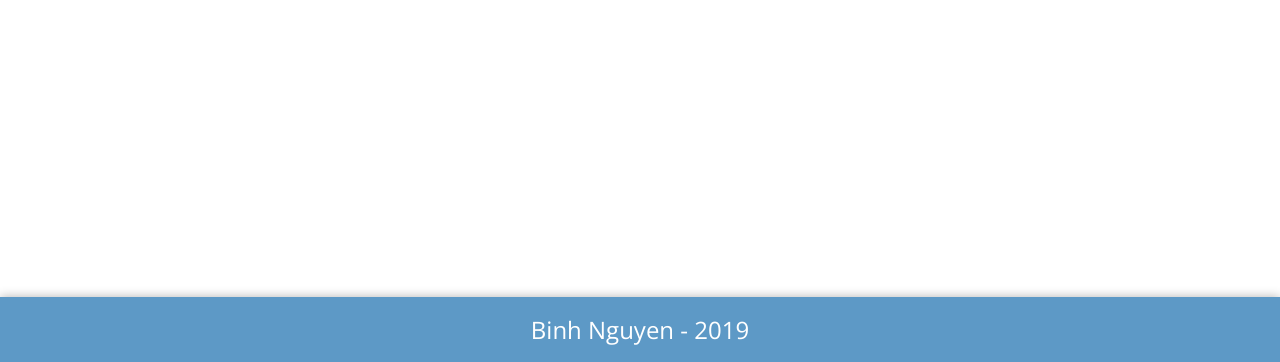
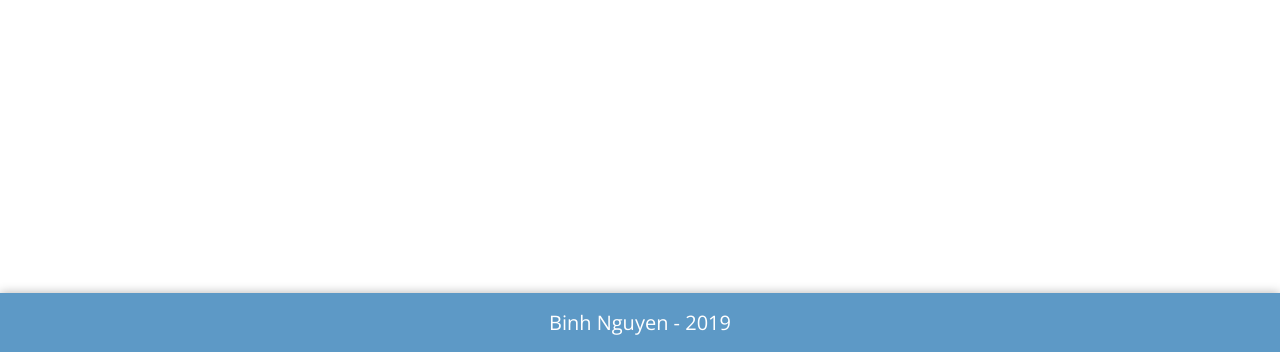
Before and after one commit to bnguyensn/restthisafternoon-DEPRECATED, a Gatsby site: page / in a window 1280 px wide. Shown: the part 562-924 px from the top of the page. Built offline with nearby package versions, Linux system fonts and the light colour scheme; Gatsby itself is replaced by a stand-in of ours; some packages are replaced by stand-ins of ours.

Commit message:
feat: remove font size bump on non-mobile screens

```diff
--- a/src/styles/global.css
+++ b/src/styles/global.css
@@ -16,9 +16,3 @@ body {
 h1, h2, h3, h4, h5, h6 {
   margin: 0;
 }
-
-@media (min-width: 768px) {
-  html {
-    font-size: 24px;
-  }
-}
```
